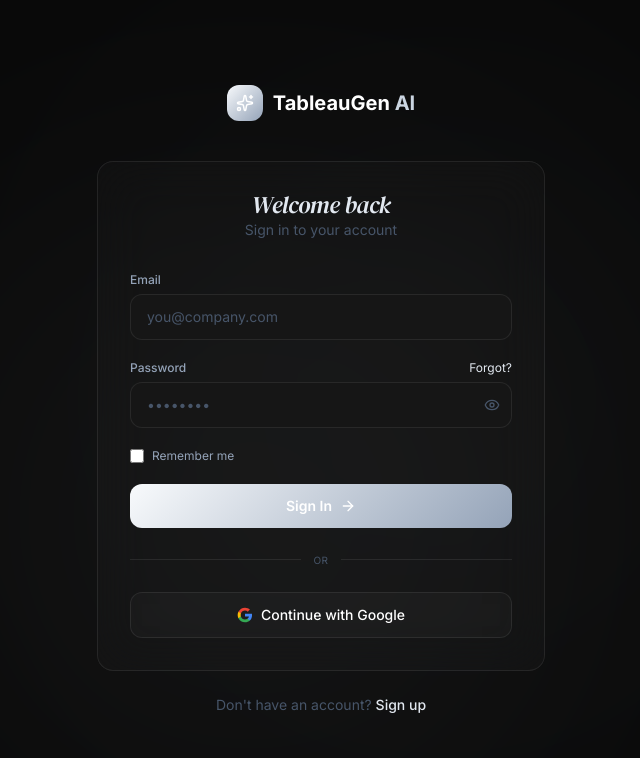
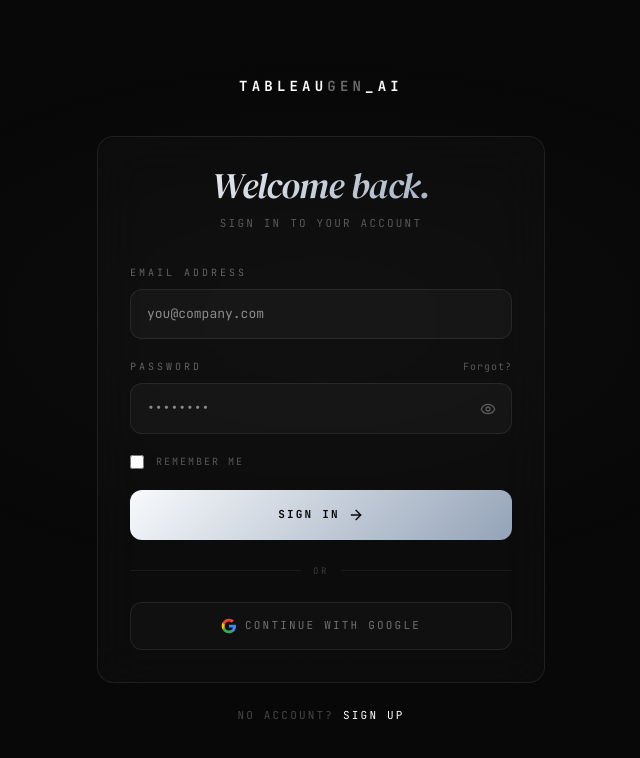
Before and after one commit to COZYkrish/TableauGen-AI, a React (Vite) app in the folder frontend/: page /login in a window 1280 px wide. Shown: the top 758 px of the page, without its empty margins (319-959 px from the left). Built offline with nearby package versions, Linux system fonts and the light colour scheme.

Commit message:
update LoginPage and SignupPage with the new aesthetic:"

```diff
--- a/frontend/src/pages/LoginPage.tsx
+++ b/frontend/src/pages/LoginPage.tsx
@@ -1,7 +1,7 @@
 import { useState } from 'react'
 import { Link, useNavigate } from 'react-router-dom'
 import { motion } from 'framer-motion'
-import { Sparkles, Eye, EyeOff, ArrowRight } from 'lucide-react'
+import { Eye, EyeOff, ArrowRight } from 'lucide-react'
 import { auth, setToken } from '@/lib/api'
 
 export default function LoginPage() {
@@ -9,7 +9,6 @@
   const [password, setPassword] = useState('')
   const [showPw, setShowPw] = useState(false)
   const [loading, setLoading] = useState(false)
-
   const navigate = useNavigate()
   const [error, setError] = useState<string | null>(null)
 
@@ -29,56 +28,146 @@
   }
 
   return (
-    <div className="min-h-screen flex items-center justify-center bg-[var(--color-bg-deep)] px-4 relative overflow-hidden">
-      {/* Ambient glow */}
-      <div className="absolute top-1/3 left-1/4 w-[500px] h-[500px] bg-[var(--color-primary)] rounded-full blur-[200px] opacity-10 pointer-events-none" />
-      <div className="absolute bottom-1/4 right-1/4 w-[400px] h-[400px] bg-[var(--color-accent)] rounded-full blur-[200px] opacity-8 pointer-events-none" />
+    <div
+      className="min-h-screen flex items-center justify-center px-4 relative overflow-hidden noise-bg"
+      style={{ background: '#080808' }}
+    >
+      {/* Subtle radial glow */}
+      <div
+        className="absolute inset-0 pointer-events-none"
+        style={{
+          background: 'radial-gradient(ellipse 60% 50% at 50% 40%, rgba(255,255,255,0.025) 0%, transparent 70%)',
+        }}
+      />
 
       <motion.div
-        initial={{ opacity: 0, y: 20 }}
+        initial={{ opacity: 0, y: 30 }}
         animate={{ opacity: 1, y: 0 }}
-        transition={{ duration: 0.6 }}
+        transition={{ duration: 0.8, ease: [0.16, 1, 0.3, 1] }}
         className="w-full max-w-md relative z-10"
       >
-        {/* Logo */}
-        <Link to="/" className="flex items-center gap-2.5 justify-center mb-10">
-          <div className="w-9 h-9 rounded-xl gradient-primary flex items-center justify-center">
-            <Sparkles className="w-4.5 h-4.5 text-white" />
-          </div>
-          <span className="font-[var(--font-heading)] text-xl font-bold text-white">
-            TableauGen <span className="text-[var(--color-accent)]">AI</span>
+        {/* Brand */}
+        <Link
+          to="/"
+          className="flex items-center justify-center mb-10"
+        >
+          <span
+            className="text-sm font-bold tracking-[0.3em] uppercase text-white"
+            style={{ fontFamily: 'var(--font-mono)' }}
+          >
+            TABLEAU<span style={{ color: 'rgba(255,255,255,0.4)' }}>GEN</span>_AI
           </span>
         </Link>
 
         {/* Card */}
-        <div className="rounded-2xl glass p-8">
-          <h1 className="text-2xl font-bold text-center mb-1">Welcome back</h1>
-          <p className="text-sm text-[var(--color-text-muted)] text-center mb-8">Sign in to your account</p>
+        <div
+          className="rounded-2xl p-8"
+          style={{
+            background: 'rgba(255,255,255,0.02)',
+            backdropFilter: 'blur(24px)',
+            border: '1px solid rgba(255,255,255,0.08)',
+          }}
+        >
+          <h1
+            className="silver-gradient-text text-center mb-1"
+            style={{
+              fontFamily: 'var(--font-serif)',
+              fontStyle: 'italic',
+              fontSize: '36px',
+              lineHeight: 0.95,
+              fontWeight: 400,
+            }}
+          >
+            Welcome back.
+          </h1>
+          <p
+            className="text-center mb-8 mt-3"
+            style={{
+              fontFamily: 'var(--font-mono)',
+              color: 'rgba(255,255,255,0.3)',
+              fontSize: '11px',
+              textTransform: 'uppercase',
+              letterSpacing: '0.2em',
+            }}
+          >
+            Sign in to your account
+          </p>
 
           <form onSubmit={handleSubmit} className="space-y-5">
             {error && (
-              <div className="px-4 py-3 rounded-lg bg-[var(--color-danger)]/10 border border-[var(--color-danger)]/30 text-sm text-[var(--color-danger)]">
+              <div
+                className="px-4 py-3 rounded-xl text-sm"
+                style={{
+                  background: 'rgba(252,165,165,0.05)',
+                  border: '1px solid rgba(252,165,165,0.2)',
+                  color: '#FCA5A5',
+                  fontFamily: 'var(--font-mono)',
+                  fontSize: '12px',
+                }}
+              >
                 {error}
               </div>
             )}
+
             {/* Email */}
             <div>
-              <label className="block text-xs font-medium text-[var(--color-text-secondary)] mb-1.5">Email</label>
+              <label
+                className="block mb-2"
+                style={{
+                  fontFamily: 'var(--font-mono)',
+                  fontSize: '10px',
+                  textTransform: 'uppercase',
+                  letterSpacing: '0.3em',
+                  color: 'rgba(255,255,255,0.35)',
+                }}
+              >
+                Email Address
+              </label>
               <input
                 type="email"
                 value={email}
                 onChange={(e) => setEmail(e.target.value)}
                 placeholder="you@company.com"
                 required
-                className="w-full px-4 py-3 rounded-xl bg-[var(--color-bg-surface)] border border-[var(--color-border)] text-sm text-white placeholder:text-[var(--color-text-muted)] focus:outline-none focus:border-[var(--color-primary)] focus:ring-1 focus:ring-[var(--color-primary)] transition-colors"
+                className="w-full px-4 py-3.5 rounded-xl text-white outline-none transition-all duration-300"
+                style={{
+                  background: 'rgba(255,255,255,0.03)',
+                  border: '1px solid rgba(255,255,255,0.08)',
+                  fontFamily: 'var(--font-mono)',
+                  fontSize: '13px',
+                  color: '#fff',
+                }}
+                onFocus={(e) => (e.currentTarget.style.borderColor = 'rgba(255,255,255,0.25)')}
+                onBlur={(e) => (e.currentTarget.style.borderColor = 'rgba(255,255,255,0.08)')}
               />
             </div>
 
             {/* Password */}
             <div>
-              <div className="flex items-center justify-between mb-1.5">
-                <label className="text-xs font-medium text-[var(--color-text-secondary)]">Password</label>
-                <Link to="/forgot-password" className="text-xs text-[var(--color-primary)] hover:text-[var(--color-primary-light)]">Forgot?</Link>
+              <div className="flex items-center justify-between mb-2">
+                <label
+                  style={{
+                    fontFamily: 'var(--font-mono)',
+                    fontSize: '10px',
+                    textTransform: 'uppercase',
+                    letterSpacing: '0.3em',
+                    color: 'rgba(255,255,255,0.35)',
+                  }}
+                >
+                  Password
+                </label>
+                <Link
+                  to="/forgot-password"
+                  className="transition-colors hover:text-white"
+                  style={{
+                    fontFamily: 'var(--font-mono)',
+                    fontSize: '10px',
+                    color: 'rgba(255,255,255,0.3)',
+                    letterSpacing: '0.1em',
+                  }}
+                >
+                  Forgot?
+                </Link>
               </div>
               <div className="relative">
                 <input
@@ -87,55 +176,128 @@
                   onChange={(e) => setPassword(e.target.value)}
                   placeholder="••••••••"
                   required
-                  className="w-full px-4 py-3 rounded-xl bg-[var(--color-bg-surface)] border border-[var(--color-border)] text-sm text-white placeholder:text-[var(--color-text-muted)] focus:outline-none focus:border-[var(--color-primary)] focus:ring-1 focus:ring-[var(--color-primary)] transition-colors pr-11"
+                  className="w-full px-4 py-3.5 pr-12 rounded-xl text-white outline-none transition-all duration-300"
+                  style={{
+                    background: 'rgba(255,255,255,0.03)',
+                    border: '1px solid rgba(255,255,255,0.08)',
+                    fontFamily: 'var(--font-mono)',
+                    fontSize: '13px',
+                    color: '#fff',
+                  }}
+                  onFocus={(e) => (e.currentTarget.style.borderColor = 'rgba(255,255,255,0.25)')}
+                  onBlur={(e) => (e.currentTarget.style.borderColor = 'rgba(255,255,255,0.08)')}
                 />
                 <button
                   type="button"
                   onClick={() => setShowPw(!showPw)}
-                  className="absolute right-3 top-1/2 -translate-y-1/2 text-[var(--color-text-muted)] hover:text-white transition-colors"
+                  className="absolute right-4 top-1/2 -translate-y-1/2 transition-colors hover:text-white"
+                  style={{ color: 'rgba(255,255,255,0.3)' }}
                 >
                   {showPw ? <EyeOff className="w-4 h-4" /> : <Eye className="w-4 h-4" />}
                 </button>
               </div>
             </div>
 
-            {/* Remember me */}
-            <div className="flex items-center gap-2">
-              <input type="checkbox" id="remember" className="w-3.5 h-3.5 rounded accent-[var(--color-primary)]" />
-              <label htmlFor="remember" className="text-xs text-[var(--color-text-secondary)]">Remember me</label>
+            {/* Remember */}
+            <div className="flex items-center gap-3">
+              <input
+                type="checkbox"
+                id="remember"
+                className="w-3.5 h-3.5 rounded"
+                style={{ accentColor: '#E2E8F0' }}
+              />
+              <label
+                htmlFor="remember"
+                style={{
+                  fontFamily: 'var(--font-mono)',
+                  fontSize: '10px',
+                  textTransform: 'uppercase',
+                  letterSpacing: '0.2em',
+                  color: 'rgba(255,255,255,0.3)',
+                }}
+              >
+                Remember me
+              </label>
             </div>
 
             {/* Submit */}
             <button
               type="submit"
               disabled={loading}
-              className="w-full flex items-center justify-center gap-2 px-6 py-3 rounded-xl text-sm font-semibold text-white gradient-primary hover:opacity-90 disabled:opacity-60 transition-all"
+              className="w-full flex items-center justify-center gap-2 py-4 rounded-xl font-bold silver-btn transition-all disabled:opacity-50"
+              style={{ fontFamily: 'var(--font-mono)', fontSize: '11px', letterSpacing: '0.2em' }}
             >
               {loading ? (
-                <div className="w-4 h-4 border-2 border-white/30 border-t-white rounded-full animate-spin" />
+                <div
+                  className="w-4 h-4 rounded-full border-2 border-black/30 border-t-black animate-spin"
+                />
               ) : (
-                <>Sign In <ArrowRight className="w-4 h-4" /></>
+                <>
+                  SIGN IN <ArrowRight className="w-4 h-4" />
+                </>
               )}
             </button>
           </form>
 
           {/* Divider */}
           <div className="flex items-center gap-3 my-6">
-            <div className="flex-1 h-px bg-[var(--color-border)]" />
-            <span className="text-[10px] uppercase tracking-wider text-[var(--color-text-muted)]">or</span>
-            <div className="flex-1 h-px bg-[var(--color-border)]" />
+            <div className="flex-1 h-px" style={{ background: 'rgba(255,255,255,0.06)' }} />
+            <span
+              style={{
+                fontFamily: 'var(--font-mono)',
+                fontSize: '9px',
+                textTransform: 'uppercase',
+                letterSpacing: '0.3em',
+                color: 'rgba(255,255,255,0.2)',
+              }}
+            >
+              or
+            </span>
+            <div className="flex-1 h-px" style={{ background: 'rgba(255,255,255,0.06)' }} />
           </div>
 
-          {/* Google (optional) */}
-          <button className="w-full flex items-center justify-center gap-2 px-6 py-3 rounded-xl text-sm font-medium text-white glass hover:bg-white/5 transition-colors">
-            <svg className="w-4 h-4" viewBox="0 0 24 24"><path fill="#4285F4" d="M22.56 12.25c0-.78-.07-1.53-.2-2.25H12v4.26h5.92a5.06 5.06 0 0 1-2.2 3.32v2.77h3.57c2.08-1.92 3.28-4.74 3.28-8.1z"/><path fill="#34A853" d="M12 23c2.97 0 5.46-.98 7.28-2.66l-3.57-2.77c-.98.66-2.23 1.06-3.71 1.06-2.86 0-5.29-1.93-6.16-4.53H2.18v2.84C3.99 20.53 7.7 23 12 23z"/><path fill="#FBBC05" d="M5.84 14.09c-.22-.66-.35-1.36-.35-2.09s.13-1.43.35-2.09V7.07H2.18C1.43 8.55 1 10.22 1 12s.43 3.45 1.18 4.93l2.85-2.22.81-.62z"/><path fill="#EA4335" d="M12 5.38c1.62 0 3.06.56 4.21 1.64l3.15-3.15C17.45 2.09 14.97 1 12 1 7.7 1 3.99 3.47 2.18 7.07l3.66 2.84c.87-2.6 3.3-4.53 6.16-4.53z"/></svg>
+          {/* Google */}
+          <button
+            className="w-full flex items-center justify-center gap-2 py-3.5 rounded-xl transition-all duration-300 hover:text-white"
+            style={{
+              background: 'rgba(255,255,255,0.02)',
+              border: '1px solid rgba(255,255,255,0.08)',
+              fontFamily: 'var(--font-mono)',
+              fontSize: '11px',
+              textTransform: 'uppercase',
+              letterSpacing: '0.2em',
+              color: 'rgba(255,255,255,0.4)',
+            }}
+            onMouseEnter={(e) => (e.currentTarget.style.borderColor = 'rgba(255,255,255,0.2)')}
+            onMouseLeave={(e) => (e.currentTarget.style.borderColor = 'rgba(255,255,255,0.08)')}
+          >
+            <svg className="w-4 h-4" viewBox="0 0 24 24">
+              <path fill="#4285F4" d="M22.56 12.25c0-.78-.07-1.53-.2-2.25H12v4.26h5.92a5.06 5.06 0 0 1-2.2 3.32v2.77h3.57c2.08-1.92 3.28-4.74 3.28-8.1z" />
+              <path fill="#34A853" d="M12 23c2.97 0 5.46-.98 7.28-2.66l-3.57-2.77c-.98.66-2.23 1.06-3.71 1.06-2.86 0-5.29-1.93-6.16-4.53H2.18v2.84C3.99 20.53 7.7 23 12 23z" />
+              <path fill="#FBBC05" d="M5.84 14.09c-.22-.66-.35-1.36-.35-2.09s.13-1.43.35-2.09V7.07H2.18C1.43 8.55 1 10.22 1 12s.43 3.45 1.18 4.93l2.85-2.22.81-.62z" />
+              <path fill="#EA4335" d="M12 5.38c1.62 0 3.06.56 4.21 1.64l3.15-3.15C17.45 2.09 14.97 1 12 1 7.7 1 3.99 3.47 2.18 7.07l3.66 2.84c.87-2.6 3.3-4.53 6.16-4.53z" />
+            </svg>
             Continue with Google
           </button>
         </div>
 
-        <p className="text-sm text-[var(--color-text-muted)] text-center mt-6">
-          Don't have an account?{' '}
-          <Link to="/signup" className="text-[var(--color-primary)] hover:text-[var(--color-primary-light)] font-medium">Sign up</Link>
+        <p
+          className="text-center mt-6"
+          style={{
+            fontFamily: 'var(--font-mono)',
+            fontSize: '11px',
+            textTransform: 'uppercase',
+            letterSpacing: '0.2em',
+            color: 'rgba(255,255,255,0.25)',
+          }}
+        >
+          No account?{' '}
+          <Link
+            to="/signup"
+            className="text-white hover:opacity-70 transition-opacity"
+          >
+            Sign up
+          </Link>
         </p>
       </motion.div>
     </div>
```
